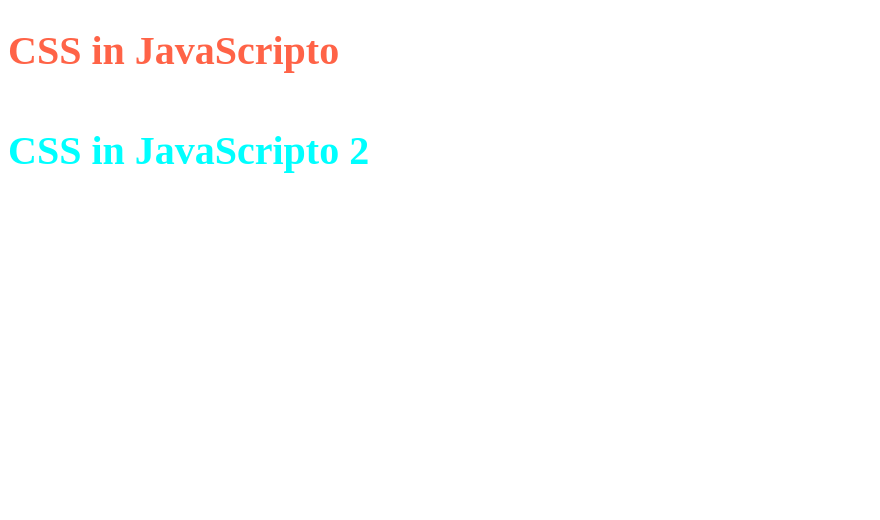
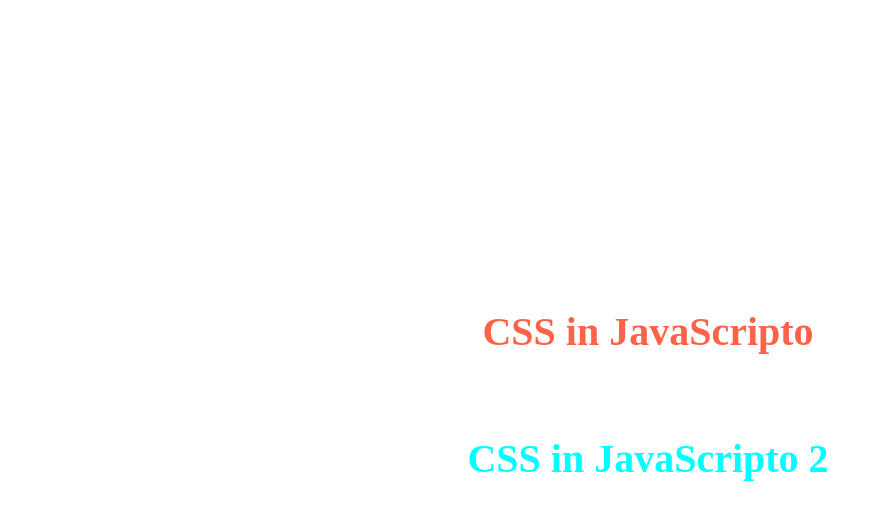
Before and after one commit to IgorHalfeld/css-in-javascripto-demo, a plain HTML site: page css-element/index.html in a window 1280 px wide. Shown: the whole page, without its empty margins (0-880 px from the left). Drawn offline with Linux system fonts and the light colour scheme.

Commit message:
better demo in css-element

```diff
--- a/css-element/index.html
+++ b/css-element/index.html
@@ -5,6 +5,13 @@
   <meta name="viewport" content="width=device-width, initial-scale=1.0">
   <meta http-equiv="X-UA-Compatible" content="ie=edge">
   <title>CSS in JavaScripto</title>
+  <style>
+    html, body, .container {
+      width: 100%;
+      height: 100%;
+      box-sizing: 100%;
+    }
+  </style>
 </head>
 <body>
 
@@ -12,7 +19,7 @@
 
   <script src="styleheet.js"></script>
   <script>
-    CreateElement('h1', {
+    const h1 = CreateElement('h1', {
       attrs: {
         class: 'title',
       },
@@ -22,7 +29,7 @@
       `,
     }, 'CSS in JavaScripto');
 
-    CreateElement('h4', {
+    const h4 = CreateElement('h4', {
       attrs: {
         class: 'title',
       },
@@ -31,6 +38,20 @@
         font-size: 40px;
       `,
     }, 'CSS in JavaScripto 2');
+
+    CreateElement('div', {
+      attrs: {
+        class: 'container',
+      },
+      styles: `
+        display: flex;
+        flex-direction: column;
+        justify-content: center;
+        align-items: center;
+        width: 100%;
+        height: 100%;
+      `,
+    }, [h1, h4]);
   </script>
 </body>
 </html>
--- a/css-element/styleheet.js
+++ b/css-element/styleheet.js
@@ -20,16 +20,26 @@ function getRandomString() {
   );
 }
 
-function CreateElement(name, { attrs, styles }, text = 'Hello World') {
+function CreateElement(name, { attrs, styles }, children) {
   const element = document.createElement(name);
   const classNameWithHash = `${attrs.class}-${getRandomString()}`;
   StyleSheet.init();
 
   element.classList.add(classNameWithHash);
   StyleSheet.create(classNameWithHash, styles);
-  element.innerHTML = text;
+
+  if (typeof children === 'string') {
+    element.innerHTML = children;
+  } else {
+    if (Array.isArray(children)) {
+      children.forEach(child => element.appendChild(child));
+    } else {
+      element.appendChild(children);
+    }
+  }
 
   document
     .getElementById('app')
     .appendChild(element);
+  return element;
 }
```
